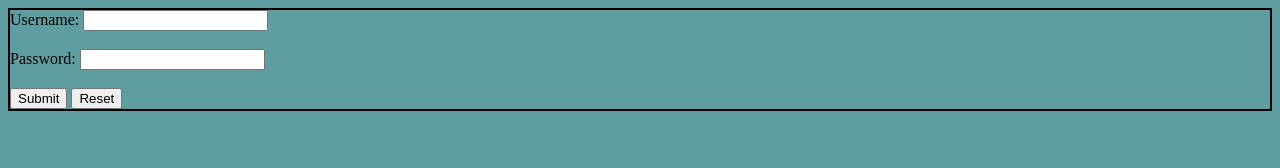
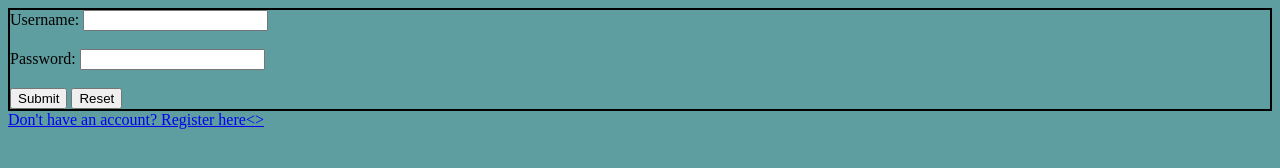
Before and after one commit to Orgveuits/website, a plain HTML site: page signin.html in a window 1280 px wide. Drawn offline with Linux system fonts and the light colour scheme.

Commit message:
Update signin.html
Adding sign up path

```diff
--- a/signin.html
+++ b/signin.html
@@ -15,5 +15,6 @@
         <button type="submit">Submit</button>
         <button type="reset">Reset</button>
     </form>
+    <a href="signup.html">Don't have an account? Register here<>
 </body>
 </html>
```
